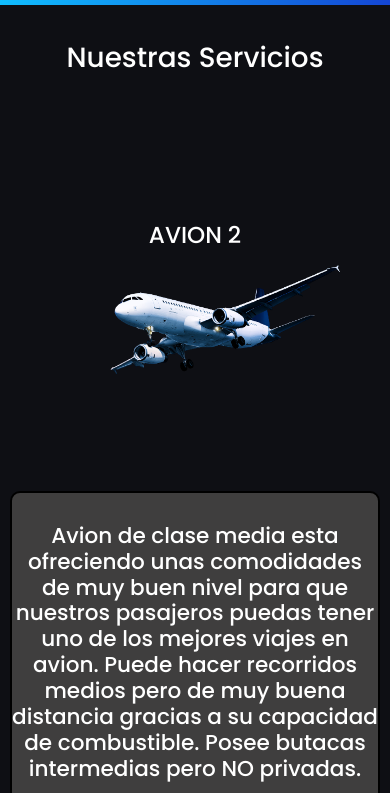
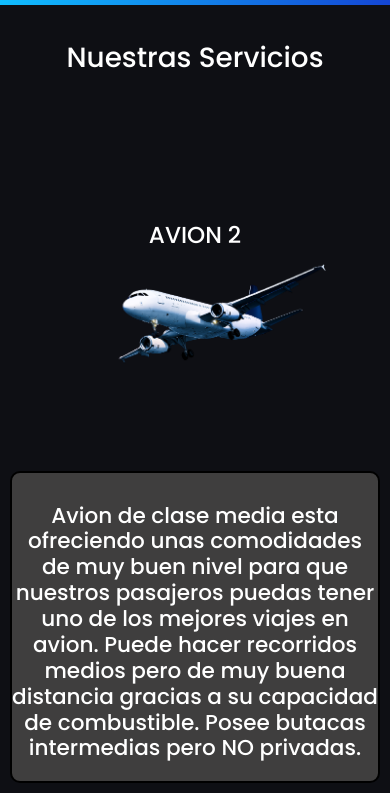
Before and after one commit to Mattia-rc/coder, a website: page paginas/servicios.html in a window 390 px wide. Shown: the part 51-844 px from the top of the page. Drawn offline with nearby package versions, Linux system fonts and the light colour scheme.

Commit message:
Corrijiendo

```diff
--- a/scss/estilos.scss
+++ b/scss/estilos.scss
@@ -381,7 +381,7 @@ margin: 20px;
   }
 
   .img__center img {
-    width: 360px;
+    width: 324px;
     padding-top: 0px;
   }
 
```
Also changed, not shown: estilos/estilos.css.
